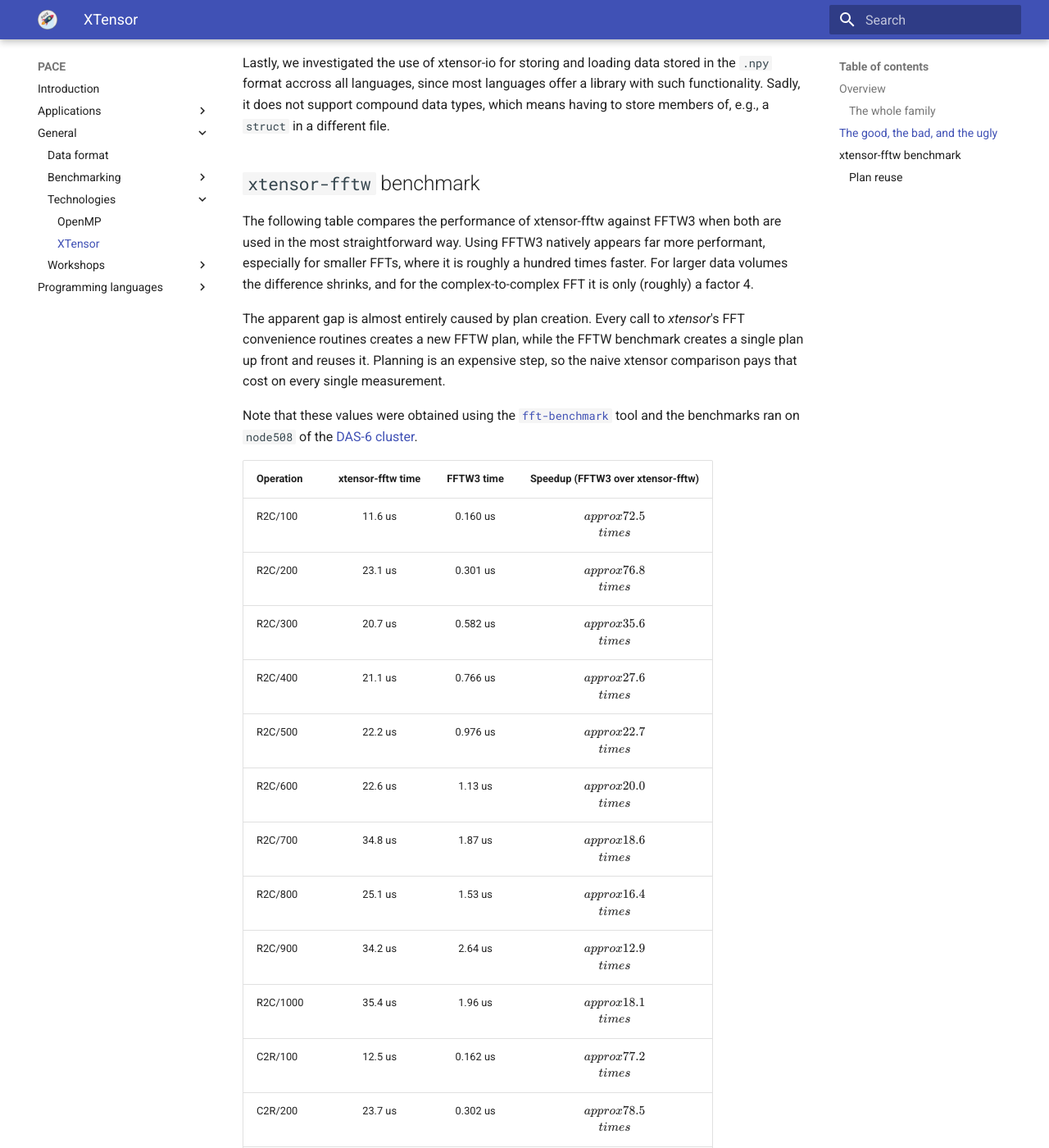
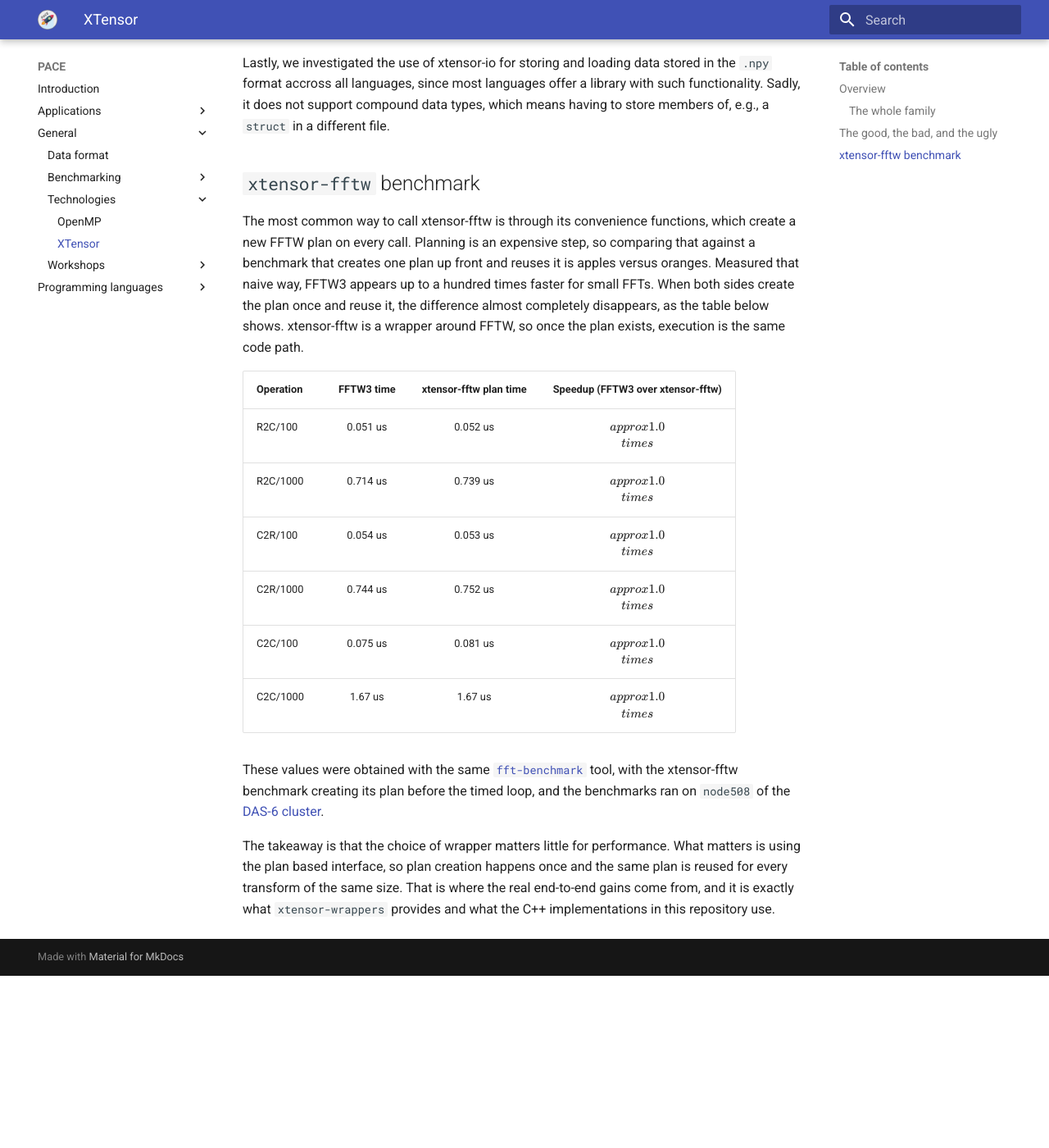
Before and after one commit to astron-rd/PACE, an MkDocs documentation site: the page built from docs/general/technologies/xtensor.md, in a window 1280 px wide and 1400 px high, scrolled down 1350 px. Shown: the whole window at 82% size. Built offline with MkDocs 1.6.1 and Material for MkDocs 9.7.7, drawn with Linux system fonts in a browser that asks for light colours; nearby versions of some CDN libraries; after the commit the page ends 2540 px from its top, so only the background shows below that; some of the changed text lies outside the part shown.

Commit message:
Drop misleading apples-versus-oranges fft benchmark table
The naive xtensor-fftw timing paid plan creation on every call, so comparing it to a reused-plan FFTW benchmark overstated the gap. Keep the plan-reuse comparison as the meaningful result and explain the difference in prose instead.

```diff
--- a/docs/general/technologies/xtensor.md
+++ b/docs/general/technologies/xtensor.md
@@ -32,48 +32,7 @@
 
 ## `xtensor-fftw` benchmark
 
-The following table compares the performance of xtensor-fftw against FFTW3 when both are used in the most straightforward way. Using FFTW3 natively appears far more performant, especially for smaller FFTs, where it is roughly a hundred times faster. For larger data volumes the difference shrinks, and for the complex-to-complex FFT it is only (roughly) a factor 4.
-
-The apparent gap is almost entirely caused by plan creation. Every call to *xtensor*'s FFT convenience routines creates a new FFTW plan, while the FFTW benchmark creates a single plan up front and reuses it. Planning is an expensive step, so the naive xtensor comparison pays that cost on every single measurement.
-
-Note that these values were obtained using the [`fft-benchmark`](https://git.astron.nl/RD/fft-benchmark) tool and the benchmarks ran on `node508` of the [DAS-6 cluster](https://www.cs.vu.nl/das6/clusters.shtml).
-
-| Operation | xtensor-fftw time | FFTW3 time | Speedup (FFTW3 over xtensor-fftw) |
-| :--- | :---: | :---: | :---: |
-| R2C/100 | 11.6 us | 0.160 us | $\\approx 72.5\\times$ |
-| R2C/200 | 23.1 us | 0.301 us | $\\approx 76.8\\times$ |
-| R2C/300 | 20.7 us | 0.582 us | $\\approx 35.6\\times$ |
-| R2C/400 | 21.1 us | 0.766 us | $\\approx 27.6\\times$ |
-| R2C/500 | 22.2 us | 0.976 us | $\\approx 22.7\\times$ |
-| R2C/600 | 22.6 us | 1.13 us | $\\approx 20.0\\times$ |
-| R2C/700 | 34.8 us | 1.87 us | $\\approx 18.6\\times$ |
-| R2C/800 | 25.1 us | 1.53 us | $\\approx 16.4\\times$ |
-| R2C/900 | 34.2 us | 2.64 us | $\\approx 12.9\\times$ |
-| R2C/1000 | 35.4 us | 1.96 us | $\\approx 18.1\\times$ |
-| C2R/100 | 12.5 us | 0.162 us | $\\approx 77.2\\times$ |
-| C2R/200 | 23.7 us | 0.302 us | $\\approx 78.5\\times$ |
-| C2R/300 | 22.2 us | 0.615 us | $\\approx 36.1\\times$ |
-| C2R/400 | 22.9 us | 0.814 us | $\\approx 28.1\\times$ |
-| C2R/500 | 23.8 us | 1.05 us | $\\approx 22.7\\times$ |
-| C2R/600 | 24.6 us | 1.23 us | $\\approx 20.0\\times$ |
-| C2R/700 | 35.6 us | 1.88 us | $\\approx 18.9\\times$ |
-| C2R/800 | 26.4 us | 1.63 us | $\\approx 16.2\\times$ |
-| C2R/900 | 28.4 us | 1.80 us | $\\approx 15.8\\times$ |
-| C2R/1000 | 38.0 us | 2.13 us | $\\approx 17.8\\times$ |
-| C2C/100 | 6.64 us | 0.210 us | $\\approx 31.6\\times$ |
-| C2C/200 | 7.58 us | 0.433 us | $\\approx 17.5\\times$ |
-| C2C/300 | 15.3 us | 1.14 us | $\\approx 13.4\\times$ |
-| C2C/400 | 9.03 us | 0.895 us | $\\approx 10.1\\times$ |
-| C2C/500 | 17.2 us | 1.85 us | $\\approx 9.3\\times$ |
-| C2C/600 | 17.2 us | 2.38 us | $\\approx 7.2\\times$ |
-| C2C/700 | 17.5 us | 2.82 us | $\\approx 6.2\\times$ |
-| C2C/800 | 11.1 us | 2.48 us | $\\approx 4.5\\times$ |
-| C2C/900 | 28.6 us | 5.33 us | $\\approx 5.4\\times$ |
-| C2C/1000 | 20.0 us | 4.35 us | $\\approx 4.6\\times$ |
-
-### Plan reuse
-
-The benchmark above compares apples with oranges: the xtensor-fftw numbers include plan creation on every call, the FFTW numbers reuse a single plan. When both sides create the plan once and reuse it, the difference almost completely disappears, as the table below shows. xtensor-fftw is a wrapper around FFTW, so once the plan exists, execution is the same code path.
+The most common way to call xtensor-fftw is through its convenience functions, which create a new FFTW plan on every call. Planning is an expensive step, so comparing that against a benchmark that creates one plan up front and reuses it is apples versus oranges. Measured that naive way, FFTW3 appears up to a hundred times faster for small FFTs. When both sides create the plan once and reuse it, the difference almost completely disappears, as the table below shows. xtensor-fftw is a wrapper around FFTW, so once the plan exists, execution is the same code path.
 
 | Operation | FFTW3 time | xtensor-fftw plan time | Speedup (FFTW3 over xtensor-fftw) |
 | :--- | :---: | :---: | :---: |
@@ -84,4 +43,6 @@
 | C2C/100 | 0.075 us | 0.081 us | $\\approx 1.0\\times$ |
 | C2C/1000 | 1.67 us | 1.67 us | $\\approx 1.0\\times$ |
 
-These values were obtained with the same `fft-benchmark` tool, updated so the xtensor-fftw benchmark creates its plan before the timed loop. The takeaway is that the choice of wrapper matters little for performance. What matters is using the plan based interface, so plan creation happens once and the same plan is reused for every transform of the same size. That is where the real end-to-end gains come from, and it is exactly what `xtensor-wrappers` provides and what the C++ implementations in this repository use.
+These values were obtained with the same [`fft-benchmark`](https://git.astron.nl/RD/fft-benchmark) tool, with the xtensor-fftw benchmark creating its plan before the timed loop, and the benchmarks ran on `node508` of the [DAS-6 cluster](https://www.cs.vu.nl/das6/clusters.shtml).
+
+The takeaway is that the choice of wrapper matters little for performance. What matters is using the plan based interface, so plan creation happens once and the same plan is reused for every transform of the same size. That is where the real end-to-end gains come from, and it is exactly what `xtensor-wrappers` provides and what the C++ implementations in this repository use.
```
